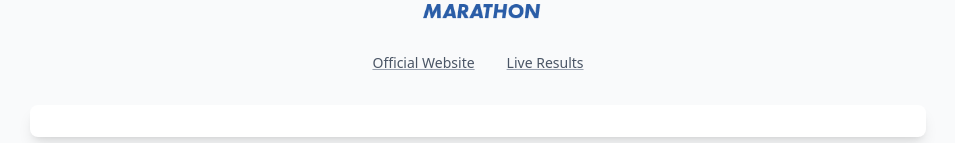
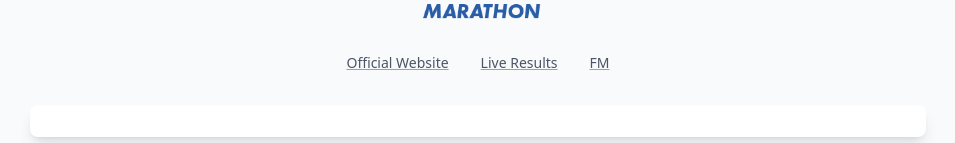
Before and after one commit to olavurellefsen/bfo, a Next.js app: page / in a window 1280 px wide. Shown: the part 693-836 px from the top of the page, without its empty margins (162-1117 px from the left). Built offline with nearby package versions, Linux system fonts and the light colour scheme; no server answers.

Commit message:
feat: Add FM link to Home page for enhanced access to event results

```diff
--- a/app/page.tsx
+++ b/app/page.tsx
@@ -166,6 +166,14 @@ export default function Home() {
               >
                 Results
               </a>
+              <a
+                href="https://events.raceresult.com/presenters/?event=294902&n=FM&k=83WFHlBevUqT"
+                target="_blank"
+                rel="noopener noreferrer"
+                className="text-gray-600 hover:text-gray-800 text-xs transition-colors duration-200 underline decoration-gray-400 hover:decoration-gray-600 whitespace-nowrap"
+              >
+                FM
+              </a>
             </div>
           </div>
 
@@ -195,6 +203,14 @@ export default function Home() {
                 className="text-gray-600 hover:text-gray-800 text-sm transition-colors duration-200 underline decoration-gray-400 hover:decoration-gray-600"
               >
                 Live Results
+              </a>
+              <a
+                href="https://events.raceresult.com/presenters/?event=294902&n=FM&k=83WFHlBevUqT"
+                target="_blank"
+                rel="noopener noreferrer"
+                className="text-gray-600 hover:text-gray-800 text-sm transition-colors duration-200 underline decoration-gray-400 hover:decoration-gray-600"
+              >
+                FM
               </a>
             </div>
           </div>
```
